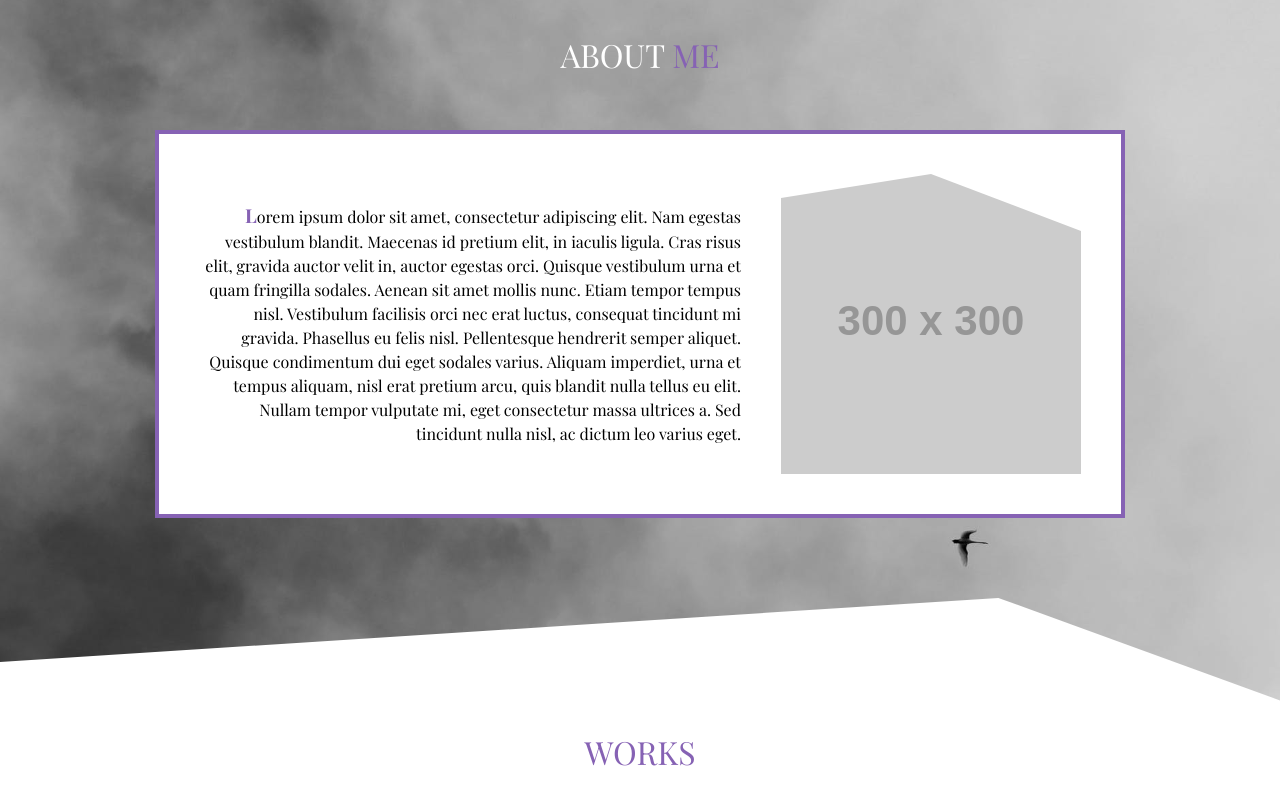
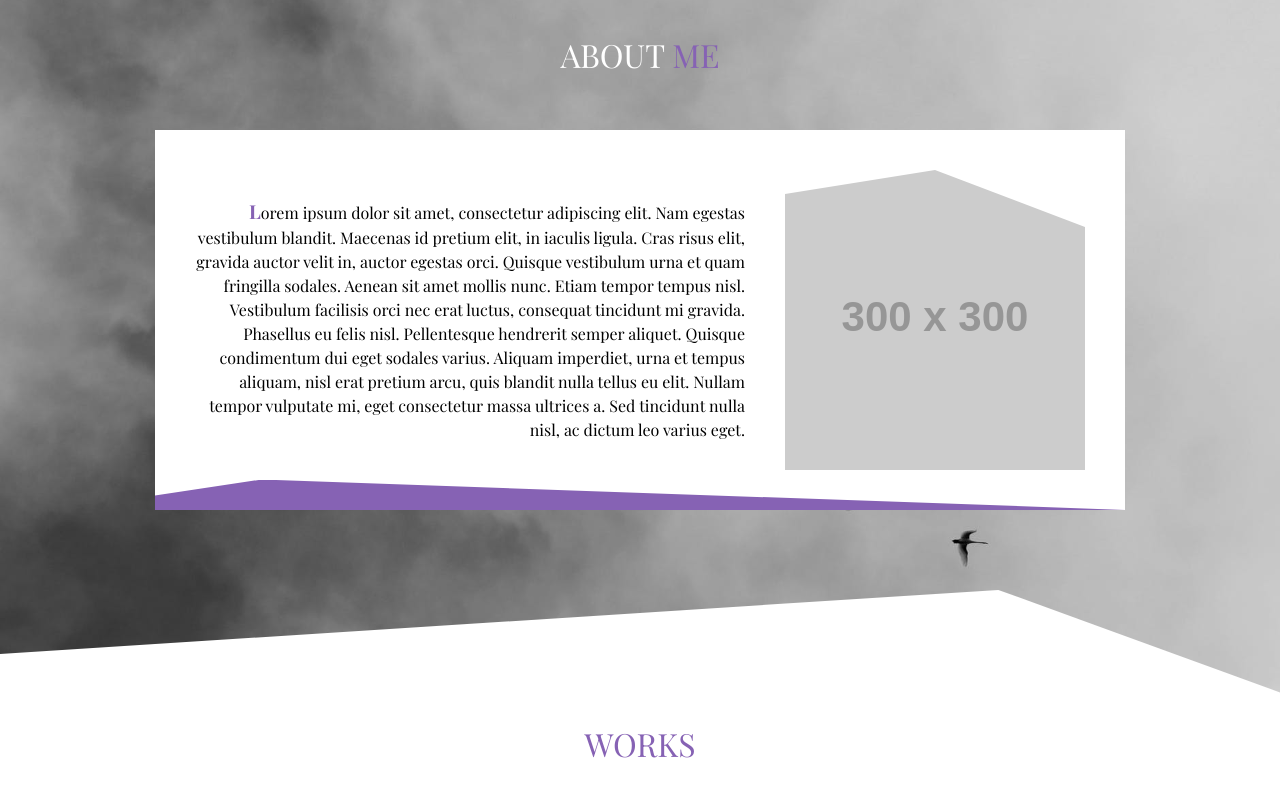
Before and after one commit to AnnaSzmyga/portfolio, a website: page index.html in a window 1280 px wide. Shown: the part 900-1704 px from the top of the page. Drawn offline with nearby package versions, Linux system fonts and the light colour scheme; placeholder pictures from the web are drawn by us.

Commit message:
change styles in about and contact sections

```diff
--- a/sass/sections/about.scss
+++ b/sass/sections/about.scss
@@ -4,13 +4,25 @@
     &__content {
         display: flex;
         align-items: center;
-        border: 4px solid rgb(134, 98, 180);
         background-color: #fff;
         padding: 40px;
+        position: relative;
 
         @media (max-width: 767px) {
             flex-direction: column;
             padding: 15px;
+        }
+
+        &::after {
+            content: "";
+            display: block;
+            background-color: rgb(134, 98, 180);
+            width: 100%;
+            height: 8%;
+            position: absolute;
+            bottom: 0;
+            left: 0;
+            clip-path: polygon(0 53%, 11% 0, 100% 100%, 0% 100%);
         }
     }
 
--- a/sass/sections/contact.scss
+++ b/sass/sections/contact.scss
@@ -1,7 +1,6 @@
 .contact {
     padding-bottom: 80px;
     position: relative;
-    border-top: 4px solid rgb(134, 98, 180);
 
     &__content {
         text-align: center;
```
Also changed, not shown: css/sections/about.css, css/sections/contact.css, css/style.css, 3 other files.
